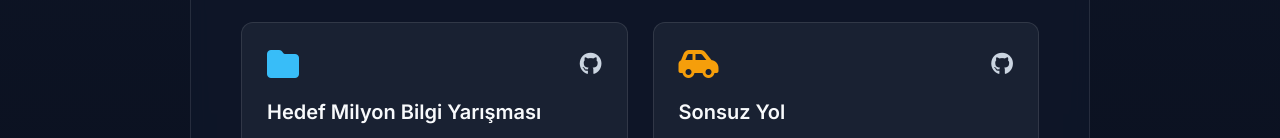
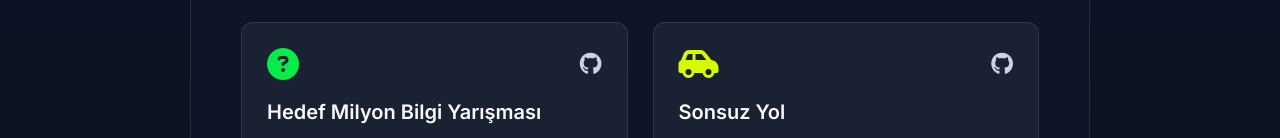
Before and after one commit to ademucar/ademucar-site, a website: page public/projeler.html in a window 1280 px wide. Shown: the part 550-688 px from the top of the page. Drawn offline with Linux system fonts and the light colour scheme.

Commit message:
Update projeler.html

```diff
--- a/public/projeler.html
+++ b/public/projeler.html
@@ -88,7 +88,7 @@
 
                 <div class="project-card">
                     <div class="project-header">
-                        <i class="fas fa-folder folder-icon" style="color: #38bdf8;"></i>
+                        <i class="fas fa-circle-question folder-icon" style="color: #07eb4b;"></i>
                         <a href="https://github.com/ademucar/Hedef-Milyon-Bilgi-Yarismasi" target="_blank" class="github-link" title="GitHub'da İncele"><i class="fab fa-github"></i></a>
                     </div>
                     <h3 class="project-title">Hedef Milyon Bilgi Yarışması</h3>
@@ -100,7 +100,7 @@
 
                 <div class="project-card">
                     <div class="project-header">
-                        <i class="fas fa-car-side folder-icon" style="color: #f59e0b;"></i>
+                        <i class="fas fa-car-side folder-icon" style="color: #d5fa04;"></i>
                         <a href="https://github.com/ademucar/Sonsuz-Yol" target="_blank" class="github-link" title="GitHub'da İncele"><i class="fab fa-github"></i></a>
                     </div>
                     <h3 class="project-title">Sonsuz Yol</h3>
@@ -142,7 +142,7 @@
 
                 <div class="project-card">
                     <div class="project-header">
-                        <i class="fas fa-calendar-xmark folder-icon" style="color: #f43f5e;"></i>
+                        <i class="fas fa-retweet folder-icon" style="color: #f43f5e;"></i>
                         <div style="display: flex; align-items: center; gap: 12px;">
                             <a href="https://ceviriyo.vercel.app/" target="_blank" class="github-link" title="Canlı Siteye Git"><i class="fas fa-globe" style="color: #38bdf8;"></i></a>
                             <a href="https://github.com/ademucar/donusturucu-site" target="_blank" class="github-link" title="GitHub'da İncele"><i class="fab fa-github"></i></a>
```
